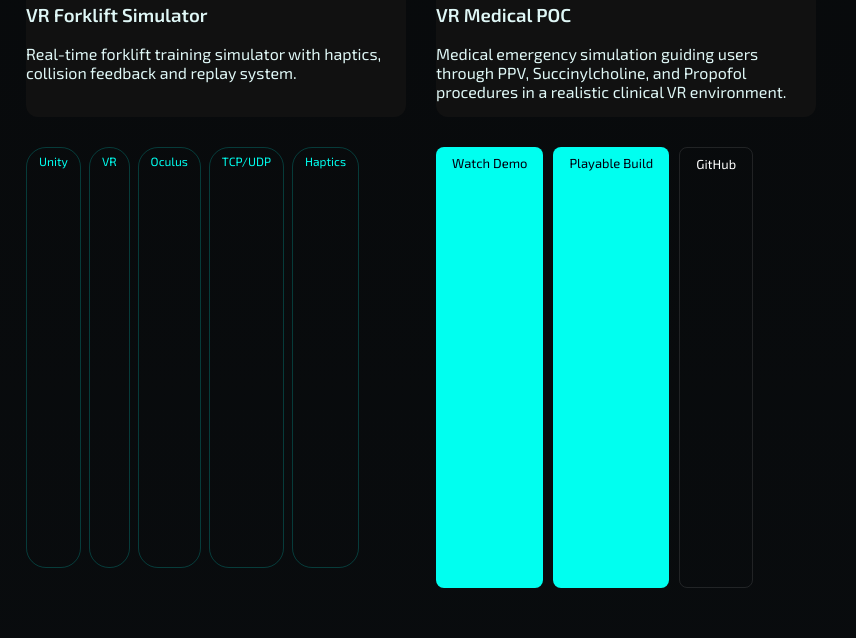
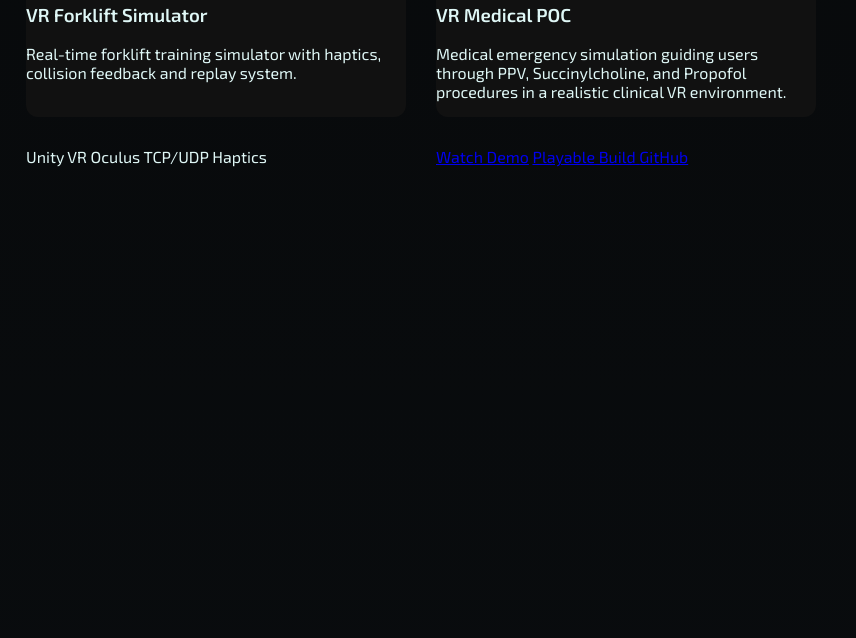
Before and after one commit to Adarshadsss/TestPorytFolio, a plain HTML site: page index.html in a window 1280 px wide. Shown: the part 1488-2126 px from the top of the page, 424-1280 px from the left. Drawn offline with Linux system fonts and the light colour scheme.

Commit message:
Revert "2.0"
This reverts commit ab463cca415af5d5321d13ae95a27b0ade9f3b01.

```diff
--- a/index.html
+++ b/index.html
@@ -160,13 +160,13 @@ title="Gas Pipeline Repair VR">
 
 <div class="project-links">
 
-<a href="https://www.youtube.com/embed/ft9IlsLX0oc" class="project-btn">Watch Demo</a>
+<a href="https://youtube.com" class="project-btn">Watch Demo</a>
 
-<a href=https://www.youtube.com/embed/ft9IlsLX0oc" class="project-btn">
+<a href="https://yourwebglgame.com" class="project-btn">
 Playable Build
 </a>
 
-<a href="https://adarshadsss.github.io/Delta_OrchidWebglBuild/" class="project-btn ghost">
+<a href="https://github.com/yourrepo" class="project-btn ghost">
 GitHub
 </a>
 
--- a/style.css
+++ b/style.css
@@ -230,49 +230,3 @@ transform:translateY(0);
     height:100%;
     border:none;
 }
-.project-preview iframe{
-width:100%;
-height:280px;
-border:none;
-}
-
-.project-desc{
-color:rgba(200,240,240,0.5);
-line-height:1.6;
-margin-bottom:16px;
-}
-
-.project-tech{
-display:flex;
-flex-wrap:wrap;
-gap:8px;
-margin-bottom:20px;
-}
-
-.project-tech span{
-font-size:12px;
-padding:6px 12px;
-border-radius:20px;
-border:1px solid rgba(0,255,237,0.2);
-color:#00fff0;
-}
-
-.project-links{
-display:flex;
-gap:10px;
-}
-
-.project-btn{
-padding:8px 16px;
-border-radius:8px;
-text-decoration:none;
-font-size:13px;
-background:#00fff0;
-color:#001;
-}
-
-.project-btn.ghost{
-background:transparent;
-border:1px solid rgba(255,255,255,0.1);
-color:#fff;
-}
```
